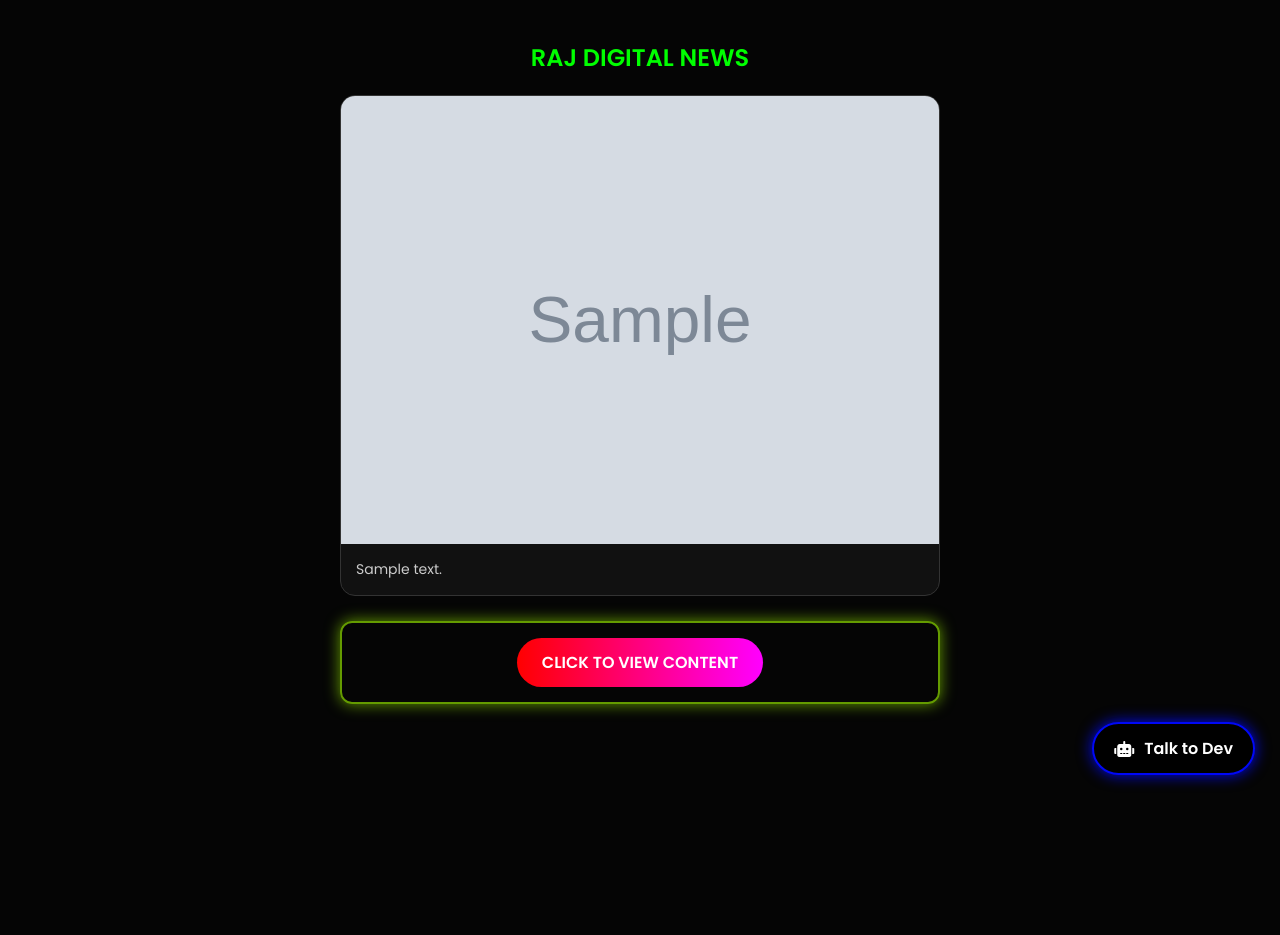
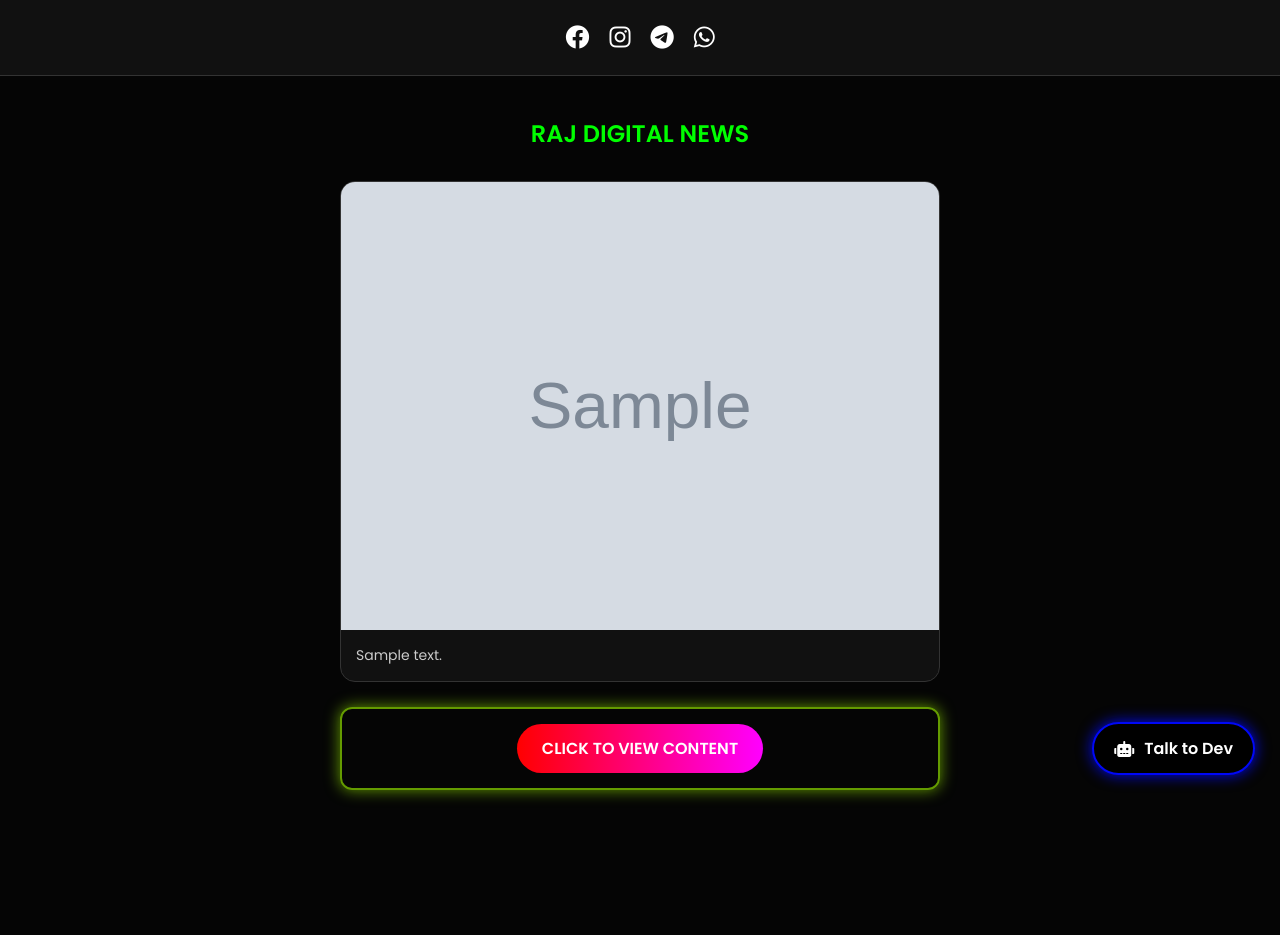
Before and after one commit to rajdev1009/Rajdev-site, a Flask app: template templates/index.html in a window 1280 px wide. Before the commit the page ends 787 px from the top, so only its background shows below. Run offline with Flask 3, Linux system fonts and the light colour scheme; the template is opened without the code that fills it: most values are stand-ins (such as "Sample title", 1, 10 or a date in 2020); grey boxes marked "Sample" are stand-in pictures.

Commit message:
Update index.html

```diff
--- a/templates/index.html
+++ b/templates/index.html
@@ -17,20 +17,28 @@
             100% { box-shadow: 0 0 15px #ff0000; border-color: #ff0000; }
         }
 
-        .gallery { max-width: 600px; margin: auto; padding: 20px; padding-bottom: 100px; }
+        /* Gallery Section */
+        .gallery { max-width: 600px; margin: auto; padding: 20px; padding-bottom: 120px; }
         .card { background: #111; border-radius: 15px; overflow: hidden; margin-bottom: 25px; border: 1px solid #333; }
         .card img { width: 100%; display: block; }
         .card-text { padding: 15px; font-size: 14px; color: #ccc; }
 
+        /* Ad Units */
         .ad-unit { border: 2px solid red; border-radius: 12px; padding: 15px; text-align: center; animation: rgb-glow 3s infinite linear; margin-bottom: 25px; }
         .ad-btn { background: linear-gradient(90deg, #ff0000, #ff00ff); color: white; padding: 12px 25px; border-radius: 50px; text-decoration: none; font-weight: bold; display: inline-block; }
 
+        /* Social Icons Header */
+        .social-header { display: flex; justify-content: center; gap: 20px; padding: 20px; background: #111; border-bottom: 1px solid #333; }
+        .social-header a { color: white; font-size: 24px; text-decoration: none; transition: 0.3s; }
+        .social-header a:hover { color: var(--primary); transform: scale(1.2); }
+
+        /* Floating Chat Bubble */
         #chat-bubble { position: fixed; bottom: 25px; right: 25px; background: #000; border: 2px solid #fff; padding: 12px 20px; border-radius: 50px; cursor: pointer; animation: rgb-glow 4s infinite linear; z-index: 1001; display: flex; align-items: center; gap: 10px; }
 
+        /* AI Chat Window */
         .chat-card { position: fixed; bottom: 90px; right: 25px; width: 320px; height: 480px; background: #000; border-radius: 20px; display: none; flex-direction: column; border: 2px solid #333; z-index: 1000; overflow: hidden; }
-
         #avatar-header { background: #111; padding: 15px; text-align: center; border-bottom: 1px solid #333; }
-        #dev-img { width: 100px; height: 100px; border-radius: 50%; border: 3px solid var(--primary); object-fit: cover; transition: transform 0.1s; }
+        #dev-img { width: 100px; height: 100px; border-radius: 50%; border: 3px solid var(--primary); object-fit: cover; }
 
         #chat-box { flex: 1; padding: 15px; overflow-y: auto; display: flex; flex-direction: column; gap: 10px; background: #050505; }
         .msg { padding: 10px 14px; border-radius: 15px; font-size: 13px; max-width: 80%; }
@@ -44,10 +52,20 @@
 </head>
 <body>
 
+    <div class="social-header">
+        <a href="{{ config_links.FACEBOOK_LINK }}" target="_blank"><i class="fab fa-facebook"></i></a>
+        <a href="{{ config_links.INSTAGRAM_LINK }}" target="_blank"><i class="fab fa-instagram"></i></a>
+        <a href="{{ config_links.TELEGRAM_LINK }}" target="_blank"><i class="fab fa-telegram"></i></a>
+        <a href="{{ config_links.WHATSAPP_LINK }}" target="_blank"><i class="fab fa-whatsapp"></i></a>
+    </div>
+
     <div class="gallery">
-        <h2 style="text-align: center; color: var(--primary);">RAJ DIGITAL NEWS</h2>
+        <h2 style="text-align: center; color: var(--primary); margin-bottom: 30px;">RAJ DIGITAL NEWS</h2>
         {% for photo in photos %}
-        <div class="card"><img src="{{ photo.url }}"><div class="card-text">{{ photo.text }}</div></div>
+        <div class="card">
+            <img src="{{ photo.url }}">
+            <div class="card-text">{{ photo.text }}</div>
+        </div>
         <div class="ad-unit">
             <a href="{{ smart_link }}" target="_blank" class="ad-btn">CLICK TO VIEW CONTENT</a>
         </div>
@@ -68,7 +86,7 @@
         </div>
         <div class="input-area">
             <input type="text" id="user-input" placeholder="Dev se poocho..." onkeypress="if(event.key==='Enter') send()">
-            <button class="send-btn" onclick="send()"><i class="fas fa-paper-plane"></i></button>
+            <button class="send-btn" onclick="send()">SEND</button>
         </div>
     </div>
 
@@ -100,15 +118,15 @@
         function speak(text) {
             const synth = window.speechSynthesis;
             const utter = new SpeechSynthesisUtterance(text);
+            const voices = synth.getVoices();
 
-            // Male Voice Logic
-            const voices = synth.getVoices();
-            const maleVoice = voices.find(v => v.lang.includes('hi') && (v.name.includes('Male') || v.name.includes('Google')));
+            // Strong Male Voice Logic
+            let maleVoice = voices.find(v => v.lang.includes('hi') && (v.name.includes('Male') || v.name.includes('Hemant') || v.name.includes('Google')));
             if(maleVoice) utter.voice = maleVoice;
 
             utter.lang = 'hi-IN';
-            utter.pitch = 0.8; // Deep Male Voice
-            utter.rate = 1.0;
+            utter.pitch = 0.5; // Deep Male Sound
+            utter.rate = 0.85; // Professional Speed
 
             utter.onstart = startTalking;
             utter.onend = stopTalking;
@@ -136,11 +154,10 @@
                 box.scrollTop = box.scrollHeight;
                 speak(data.reply);
             } catch (e) {
-                console.error("Fetch error");
+                console.error("Connection error");
             }
         }
 
-        // Load voices
         window.speechSynthesis.onvoiceschanged = () => { window.speechSynthesis.getVoices(); };
     </script>
 </body>
```
